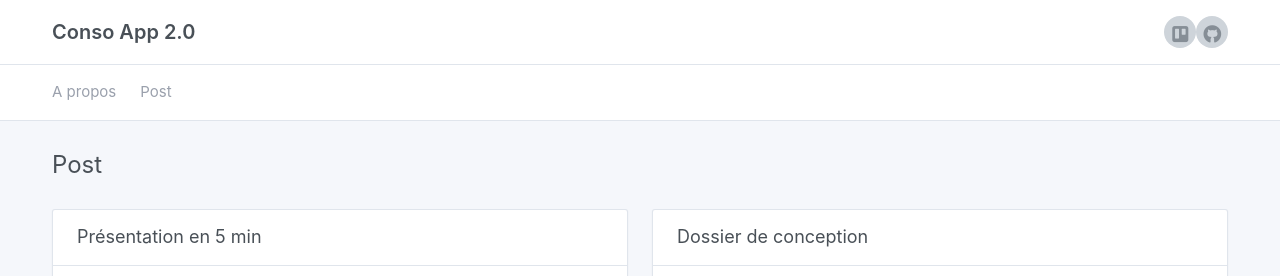
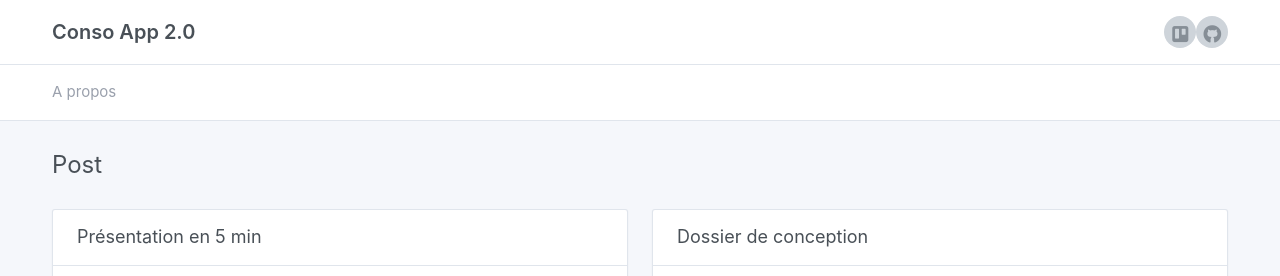
Before and after one commit to apinot/apinot.github.io, a Jekyll site: the page built from index.html, in a window 1280 px wide. Shown: the top 276 px of the page. Built offline with Jekyll 4.4.1, drawn with Linux system fonts in a browser that asks for light colours; nearby versions of some CDN libraries.

Commit message:
modif post et fond

```diff
--- a/_includes/header.html
+++ b/_includes/header.html
@@ -27,9 +27,6 @@
           </li>
           {% endif %}
           {% endfor %}
-          <li class="nav-item">
-            <a class="nav-link" href="#">Post</a>
-          </li>
         </ul>
       </div>
     </div>
--- a/index.html
+++ b/index.html
@@ -11,7 +11,7 @@
   <div class="col-md-6 col-xl-6">
     <div class="card">
       <div class="card-header">
-        <h3 class="card-title">{{ post.title }}</h3>
+        <h3 class="card-title"><a class="post-link" href="{{ post.url | prepend: site.baseurl }}">{{ post.title }}</a></h3>
 
       </div>
       <div class="card-body">
```
